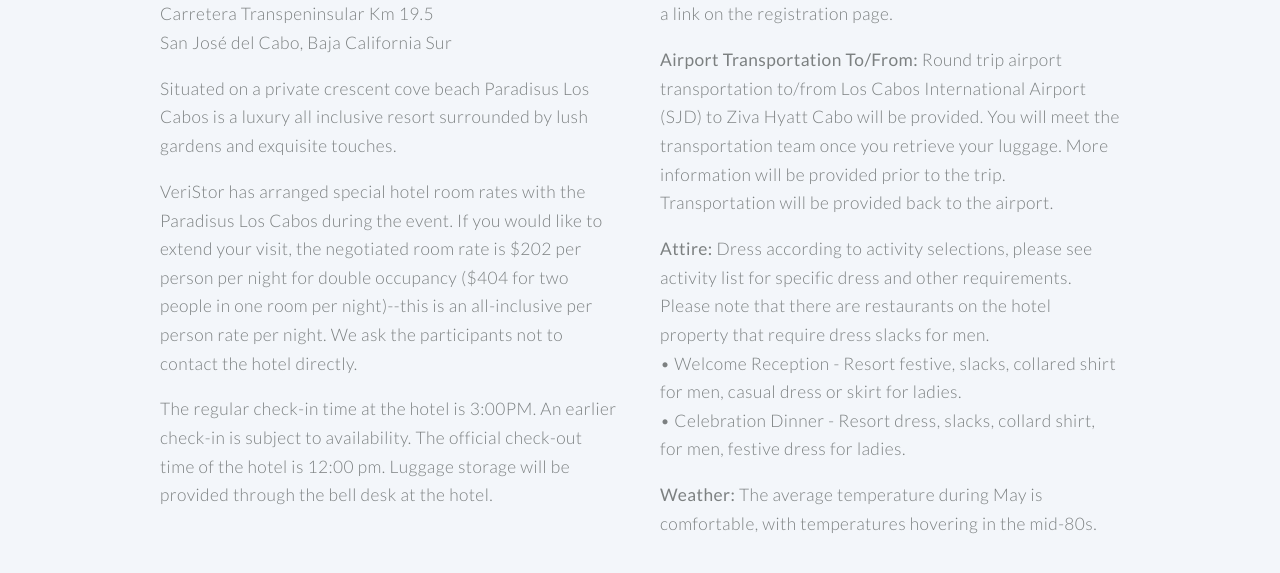
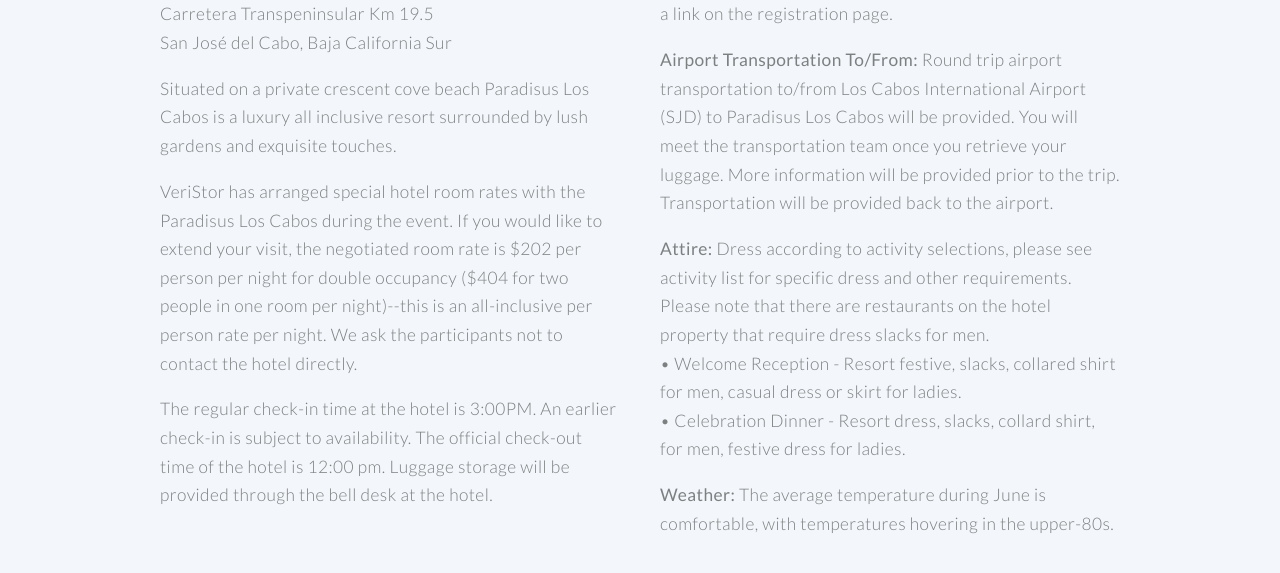
Before and after one commit to rp7c/www_veristor17_strategicconferences_net, a Jekyll site: the page built from index.html, in a window 1280 px wide and 900 px high, scrolled down 1773 px. Shown: the part 211-784 px from the top of the window. Built offline with Jekyll 4.4.1, drawn with Linux system fonts in a browser that asks for light colours.

Commit message:
updated weatther and airport details

```diff
--- a/index.html
+++ b/index.html
@@ -151,7 +151,7 @@
                     <p><b>Airline arrangements:</b> Airline reservations will be made via a link on the registration
                         page.</p>
                     <p><b>Airport Transportation To/From:</b> Round trip airport transportation to/from Los Cabos
-                        International Airport (SJD) to Ziva Hyatt Cabo will be provided. You will meet the
+                        International Airport (SJD) to Paradisus Los Cabos will be provided. You will meet the
                         transportation team once you retrieve your luggage. More information will be provided prior to
                         the trip. Transportation will be provided back to the airport.
                     </p>
@@ -164,8 +164,8 @@
                     &bull;&nbsp;Celebration Dinner - Resort dress, slacks, collard shirt, for men, festive dress for
                     ladies.<br>
                     <p></p>
-                    <p><b>Weather:</b> The average temperature during May is comfortable, with temperatures hovering in
-                        the mid-80s.
+                    <p><b>Weather:</b> The average temperature during June is comfortable, with temperatures hovering in
+                        the upper-80s.
                     </p>
                 </section>
 
```
